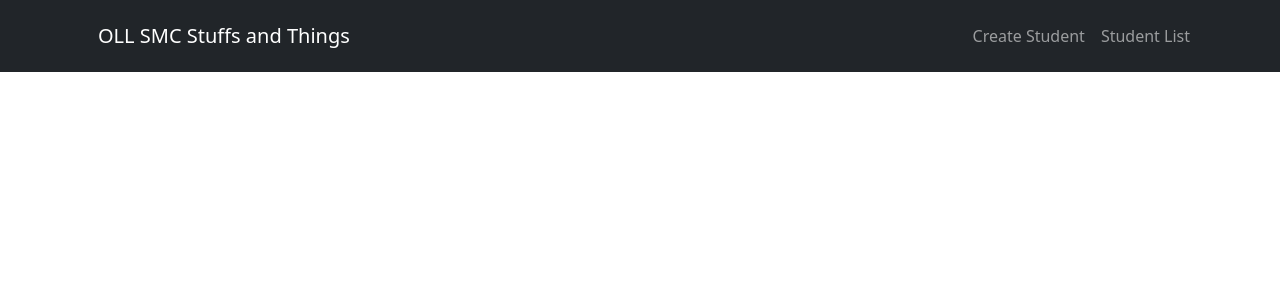
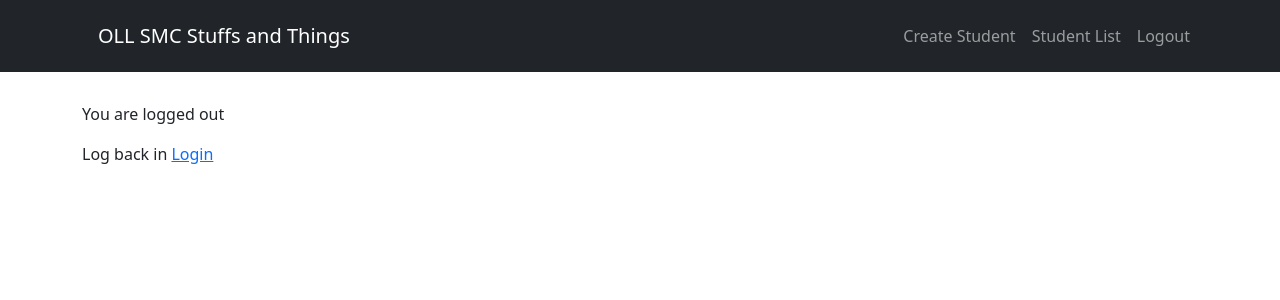
Before and after one commit to ajflood/OLL-SMC-Dashboard, a React (Create React App) app: page /logout in a window 1280 px wide. Shown: the top 300 px of the page. Built offline with nearby package versions, Linux system fonts and the light colour scheme; sample sign-in values are in the browser's storage.

Commit message:
Updated logout technique

```diff
--- a/src/App.js
+++ b/src/App.js
@@ -14,6 +14,7 @@ import EditStudent from './components/edit-student.component'
 import StudentList from './components/student-list.component'
 import Register from "./components/Register"
 import Login from "./components/Login"
+import Logout from "./components/Logout"
 import Home from "./components/Home"
 
 
@@ -35,6 +36,7 @@ function App() {
                 {!isLoggedIn && ( <Nav> <Link to={'/login'} className="nav-link"> Login </Link> </Nav>)}
                 {isLoggedIn && ( <Nav> <Link to={'/create-student'} className="nav-link"> Create Student </Link> </Nav> )}
                 {isLoggedIn && ( <Nav> <Link to={'/student-list'} className="nav-link"> Student List </Link> </Nav> )}
+                {isLoggedIn && ( <Nav> <Link to={'/logout'} className="nav-link"> Logout </Link> </Nav>)}
                 {/* && user.role === "Admin" */}
                 {/* && user.role === "Admin" */}
               </Nav>
@@ -48,6 +50,7 @@ function App() {
               <div className="wrapper">
                 <Switch>
                   <Route exact path="/login" component={Login} />
+                  <Route exact path="/logout" component={Logout} />
                   <Route exact path="/register" component={Register} />
                   <Route exact path="/" component={Home} />
                   <Route
--- a/src/components/Home.js
+++ b/src/components/Home.js
@@ -1,4 +1,5 @@
 import React, { useEffect, useState } from "react"
+import { Link } from "react-router-dom"
 import axios from "axios"
 
 const Home = props => {
@@ -19,11 +20,11 @@ const Home = props => {
     getUser()
   }, [])
 
-  const logout = () => {
-    localStorage.removeItem("token")
-    window.location.reload(true)
-    props.history.push("/login")
-  }
+  // const logout = () => {
+  //   localStorage.removeItem("token")
+  //   window.location.reload(true)
+  //   props.history.push("/login")
+  // }
 
   if (!localStorage.getItem("token")) {
     props.history.push("/login")
@@ -32,7 +33,7 @@ const Home = props => {
   return (
     <div>
       <p>Welcome {user && user.name}</p>
-      <button onClick={logout}>Logout</button>
+      <Link to="/logout">Logout</Link>
     </div>
   )
 }
--- a/src/components/Login.js
+++ b/src/components/Login.js
@@ -93,8 +93,8 @@ export default class Register extends Component {
 
       localStorage.setItem("token", res.data.token)
       this.setState({ email: '', password: '' })
+	  this.props.history.push("/")
       window.location.reload(true)
-	  this.props.history.push("/")
 		} catch (err) {
 			console.log(err)
 		}
--- /dev/null
+++ b/src/components/Logout.js
@@ -0,0 +1,18 @@
+import React, { useEffect, useState } from "react"
+import { Link } from "react-router-dom"
+import axios from "axios"
+
+const Logout = props => {
+
+  localStorage.removeItem("token")
+  // window.location.reload(true)
+
+  return (
+    <div>
+      <p>You are logged out</p>
+      <p>Log back in <Link to="/login">Login</Link></p>
+    </div>
+  )
+}
+
+export default Logout
```
